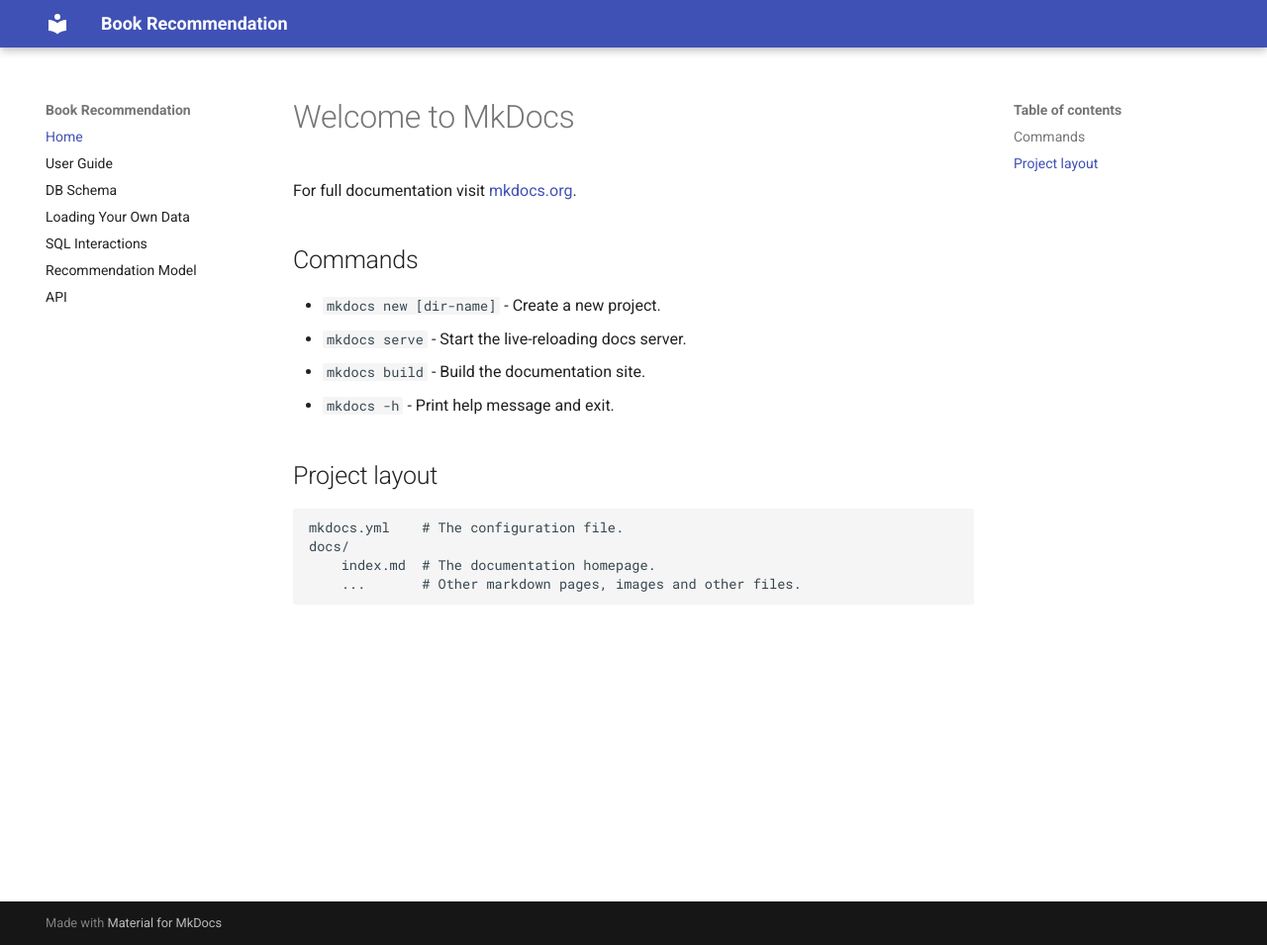
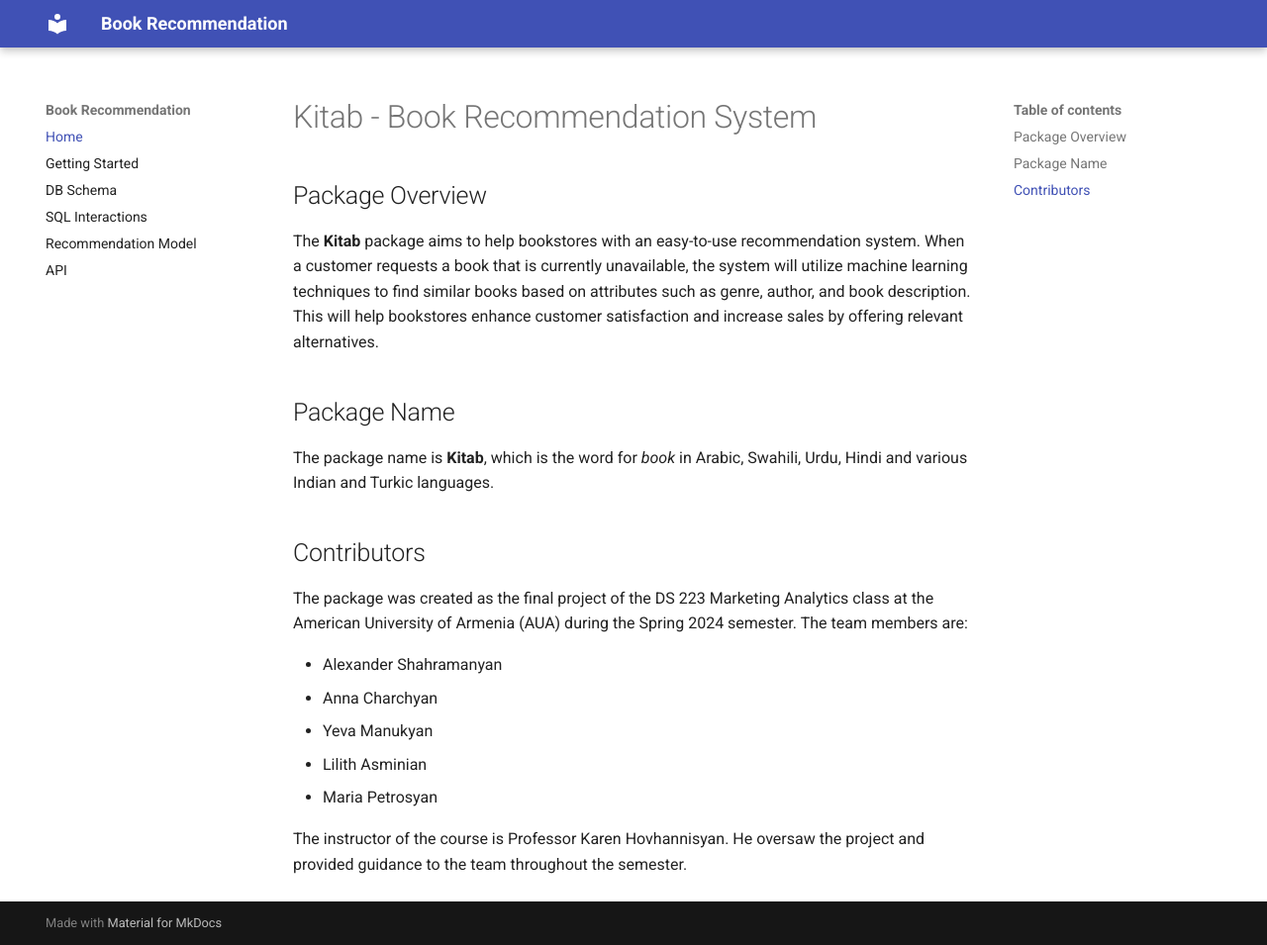
Before and after one commit to alexshah1/ds223-book-recommendation, an MkDocs documentation site: the page built from docs/index.md, in a window 1280 px wide and 955 px high. Shown: the whole window at 99% size. Built offline with MkDocs 1.6.1 and Material for MkDocs 9.7.7, drawn with Linux system fonts in a browser that asks for light colours.

Commit message:
added some documentation

```diff
--- a/docs/index.md
+++ b/docs/index.md
@@ -1,17 +1,18 @@
-# Welcome to MkDocs
+# Kitab - Book Recommendation System
 
-For full documentation visit [mkdocs.org](https://www.mkdocs.org).
+## Package Overview
+The **Kitab** package aims to help bookstores with an easy-to-use recommendation system. When a customer requests a book that is currently unavailable, the system will utilize machine learning techniques to find similar books based on attributes such as genre, author, and book description. This will help bookstores enhance customer satisfaction and increase sales by offering relevant alternatives.
 
-## Commands
+## Package Name
+The package name is **Kitab**, which is the word for *book* in Arabic, Swahili, Urdu, Hindi and various Indian and Turkic languages.
 
-* `mkdocs new [dir-name]` - Create a new project.
-* `mkdocs serve` - Start the live-reloading docs server.
-* `mkdocs build` - Build the documentation site.
-* `mkdocs -h` - Print help message and exit.
+## Contributors
+The package was created as the final project of the DS 223 Marketing Analytics class at the American University of Armenia (AUA) during the Spring 2024 semester. The team members are:
 
-## Project layout
+- Alexander Shahramanyan
+- Anna Charchyan
+- Yeva Manukyan
+- Lilith Asminian
+- Maria Petrosyan
 
-    mkdocs.yml    # The configuration file.
-    docs/
-        index.md  # The documentation homepage.
-        ...       # Other markdown pages, images and other files.
+The instructor of the course is Professor Karen Hovhannisyan. He oversaw the project and provided guidance to the team throughout the semester.
--- a/mkdocs.yml
+++ b/mkdocs.yml
@@ -2,9 +2,8 @@ site_name: Book Recommendation
 
 nav:
     - Home: index.md
-    - User Guide: installation.md
+    - Getting Started: getting_started.md
     - DB Schema: db_schema.md
-    - Loading Your Own Data: own_data.md
     - SQL Interactions: sql_interactions.md
     - Recommendation Model: recommendation_model.md
     - API: api.md
@@ -13,4 +12,9 @@ theme:
   name: material
 
 plugins:
-  - mkdocstrings
+- mkdocstrings:
+    handlers:
+      python:
+        options:
+          heading_level: 3
+          show_root_heading: true
```
Also changed, not shown: docs/api.md (+14 -0 lines), docs/getting_started.md (added, +73 -0 lines), docs/recommendation_model.md (+16 -0 lines), docs/installation.md (deleted), docs/own_data.md (deleted), 5 other files.
